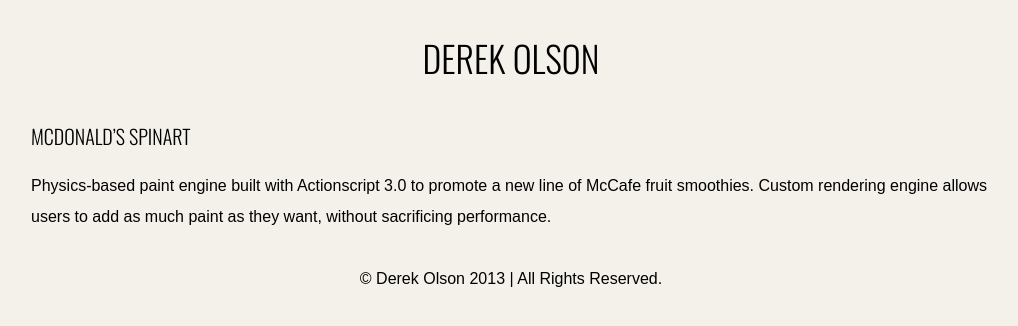
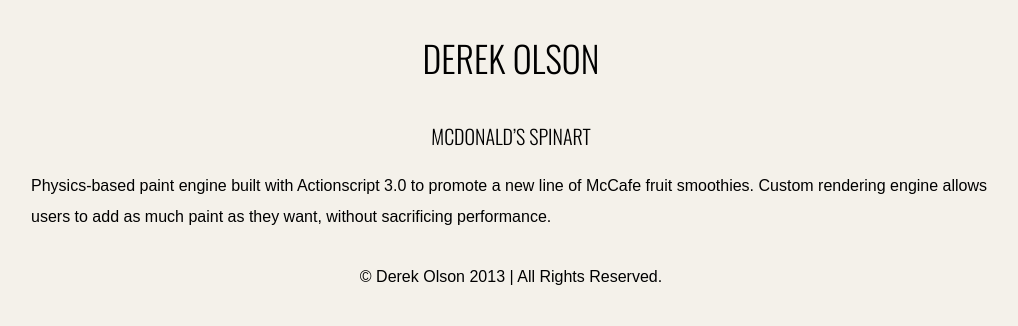
Before and after one commit to derekolson/derek-o.com, a Jekyll site: the page built from projects/_posts/2013-08-02-mcdonalds-spinart.md, in a window 1280 px wide. Shown: the top 326 px of the page, without its empty margins (129-1147 px from the left). Built offline with Jekyll 4.4.1, drawn with Linux system fonts in a browser that asks for light colours; some web fonts are replaced.

Commit message:
Launch Placeholder

```diff
--- a/css/style.css
+++ b/css/style.css
@@ -50,7 +50,7 @@ table {
   border-spacing: 0; }*/
 
 
-/* Base
+/* Base Selectors
 -------------------------------------------------- */
 body {
   font: 16px/1.9 'Lekton', sans-serif;
@@ -113,17 +113,27 @@ ul {
 
 /* Typography
 -------------------------------------------------- */
-h1, h2, h3, h4, h5, h6 { font-family: 'Oswald', sans-serif; font-weight: 300; text-transform: uppercase;}
-h1 { font-size: 36px; text-align: center;}
+h1, h2, h3, h4, h5, h6 {
+  font-family: 'Oswald', sans-serif;
+  font-weight: 300;
+  text-transform: uppercase;
+  text-align: center;
+}
+
+h1 { font-size: 36px; }
 h2 { font-size: 20px; }
-h3 {}
-h4 {}
+h3 { font-size: 16px; }
 
-p { margin: 0 0 2em 0; }
+p { margin: 0 auto 30px; }
 
 /* Header
 -------------------------------------------------- */
 header {
+}
+
+.tagline {
+  padding: 0 0 30px;
+  text-align: center;
 }
 
 /* About
@@ -133,10 +143,11 @@ header {
 /* Projects
 -------------------------------------------------- */
 .project {
+  padding: 0 0 30px;
+  /*border-top: 1px dotted #70705F;*/
 }
 
 .project h2 {
-  /*text-align: center;*/
 }
 
 .project p {
@@ -171,9 +182,11 @@ footer {
 /* Media Queries
 -------------------------------------------------- */
 @media (min-width: 768px) {
-/*  .project p{
+  .tagline {
     width: 690px;
-    text-align: justify;
-    margin: 0 auto 2em;
-  }*/
+  }
+
+  .project p{
+    width: 690px;
+  }
 }
```
Also changed, not shown: index.html (+9 -3 lines), projects/_posts/2013-08-01-project32.md (+2 -2 lines), projects/_posts/2013-08-02-mcdonalds-spinart.md (renamed from projects/_posts/2013-08-01-mcdonalds-spinart.md, +1 -1 lines), projects/_posts/2013-08-03-ccc-awards.md (renamed from projects/_posts/2013-08-01-ccc-awards.md), 1 other file.
